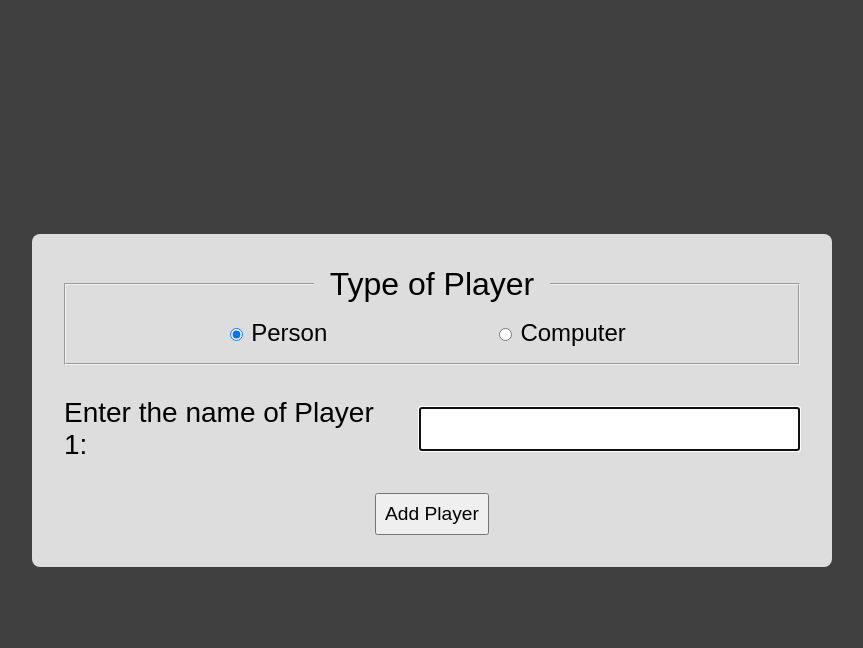
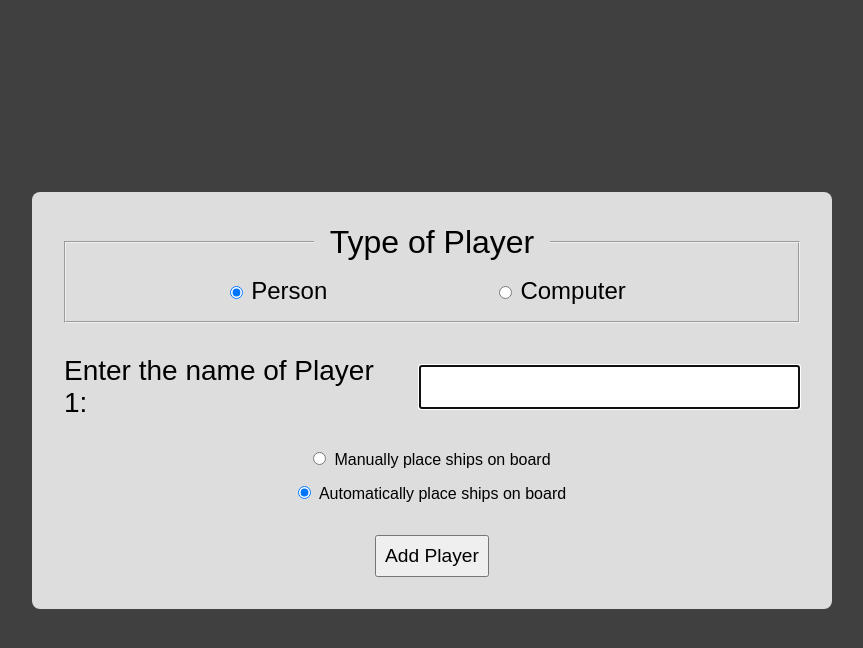
Before and after one commit to meuzishun/battleship, a website with bundled scripts: page index.html in a window 1280 px wide. Both pictures are taken after a click on the button "Start Game". Shown: the whole page, without its empty margins (208-1071 px from the left). Built offline with nearby package versions, Linux system fonts and the light colour scheme.

Commit message:
add to player modal for placement of ships option

```diff
--- a/js/UI/modal-ui.js
+++ b/js/UI/modal-ui.js
@@ -77,6 +77,42 @@ export const modal_UI = (function () {
     nameContainer.appendChild(nameInput);
 
     // TODO: add a placeShips form component here (similar to nameContainer)
+    const placeShipsContainer = document.createElement('div');
+    placeShipsContainer.classList.add('place-ships-container');
+
+    const manualChoiceContainer = document.createElement('div');
+    manualChoiceContainer.classList.add('manual-choice-container');
+
+    const manualPlace = document.createElement('input');
+    manualPlace.setAttribute('type', 'radio');
+    manualPlace.setAttribute('id', 'manual-choice');
+    manualPlace.setAttribute('name', 'place-ships-choice');
+
+    const manualLabel = document.createElement('label');
+    manualLabel.setAttribute('for', 'manual-choice');
+    manualLabel.textContent = 'Manually place ships on board';
+
+    manualChoiceContainer.appendChild(manualPlace);
+    manualChoiceContainer.appendChild(manualLabel);
+
+    const autoChoiceContainer = document.createElement('div');
+    autoChoiceContainer.classList.add('auto-choice-container');
+
+    const autoPlace = document.createElement('input');
+    autoPlace.setAttribute('type', 'radio');
+    autoPlace.setAttribute('id', 'auto-choice');
+    autoPlace.setAttribute('name', 'place-ships-choice');
+    autoPlace.checked = true;
+
+    const autoLabel = document.createElement('label');
+    autoLabel.setAttribute('for', 'auto-choice');
+    autoLabel.textContent = 'Automatically place ships on board';
+
+    autoChoiceContainer.appendChild(autoPlace);
+    autoChoiceContainer.appendChild(autoLabel);
+
+    placeShipsContainer.appendChild(manualChoiceContainer);
+    placeShipsContainer.appendChild(autoChoiceContainer);
 
     const submitBtn = document.createElement('input');
     submitBtn.setAttribute('type', 'submit');
@@ -85,6 +121,7 @@ export const modal_UI = (function () {
     form.appendChild(typeFieldSet);
     form.appendChild(nameContainer);
     //TODO: don't forget to append!
+    form.appendChild(placeShipsContainer);
     form.appendChild(submitBtn);
     form.addEventListener('submit', handleAddPlayerSubmission);
     return form;
@@ -124,12 +161,18 @@ export const modal_UI = (function () {
         .querySelector('.new-player-form > .name-container')
         .classList.remove('hidden');
       document.body.querySelector('#player-name').required = true;
+      document.body
+        .querySelector('.new-player-form > .place-ships-container')
+        .classList.remove('hidden');
     }
     if (selectedRadio === 'computer-choice') {
       document.body
         .querySelector('.new-player-form > .name-container')
         .classList.add('hidden');
       document.body.querySelector('#player-name').required = false;
+      document.body
+        .querySelector('.new-player-form > .place-ships-container')
+        .classList.add('hidden');
     }
   };
 
--- a/style.css
+++ b/style.css
@@ -242,13 +242,23 @@ html {
 }
 
 /* TODO: add autoPlace form styles here */
+.new-player-form > .place-ships-container {
+  display: flex;
+  flex-direction: column;
+  align-items: center;
+  gap: 1rem;
+}
+
+.new-player-form > .place-ships-container input {
+  margin-right: 0.5rem;
+}
 
 .new-player-form input[type='submit'] {
   align-self: center;
 }
 
-/* ? add autoPlace form component here? */
-.new-player-form > .name-container.hidden {
+.new-player-form > .name-container.hidden,
+.new-player-form > .place-ships-container.hidden {
   display: none;
 }
 
```
